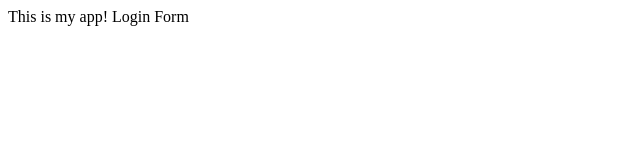
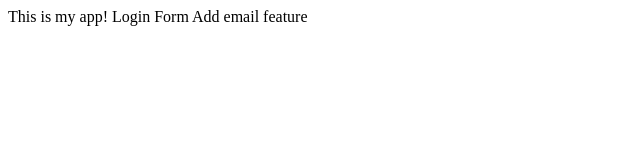
Before and after one commit to mschukat/app1, a plain HTML site: page index.html in a window 1280 px wide. Shown: the whole page, without its empty margins (0-640 px from the left). Drawn offline with Linux system fonts and the light colour scheme.

Commit message:
Email feature added

```diff
--- a/index.html
+++ b/index.html
@@ -5,5 +5,6 @@
 <body>
   This is my app!
   Login Form
+  Add email feature
 </body>
 </html>
```
Also changed, not shown: email.html (added).
